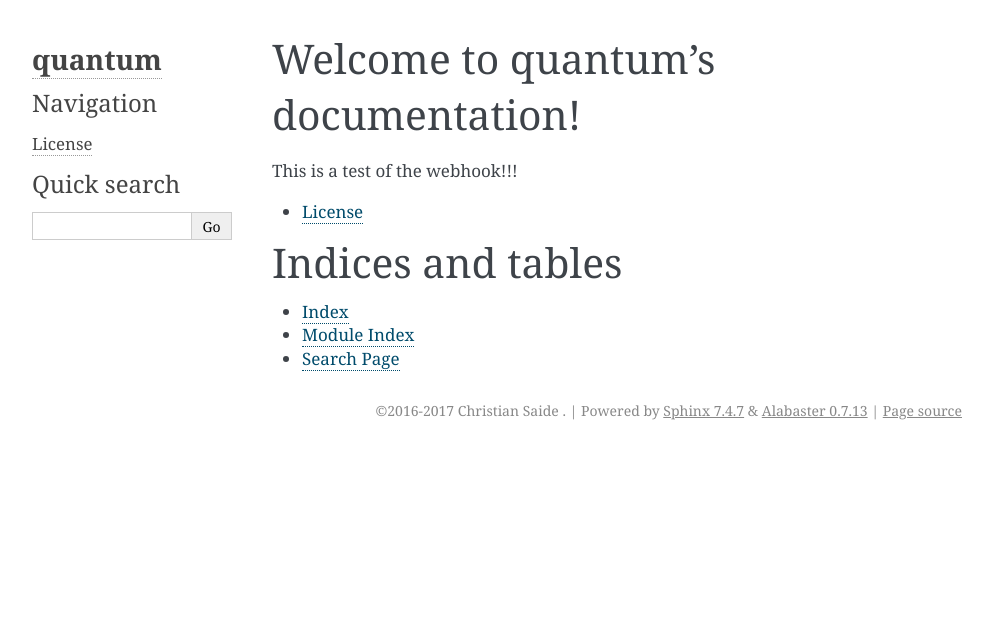
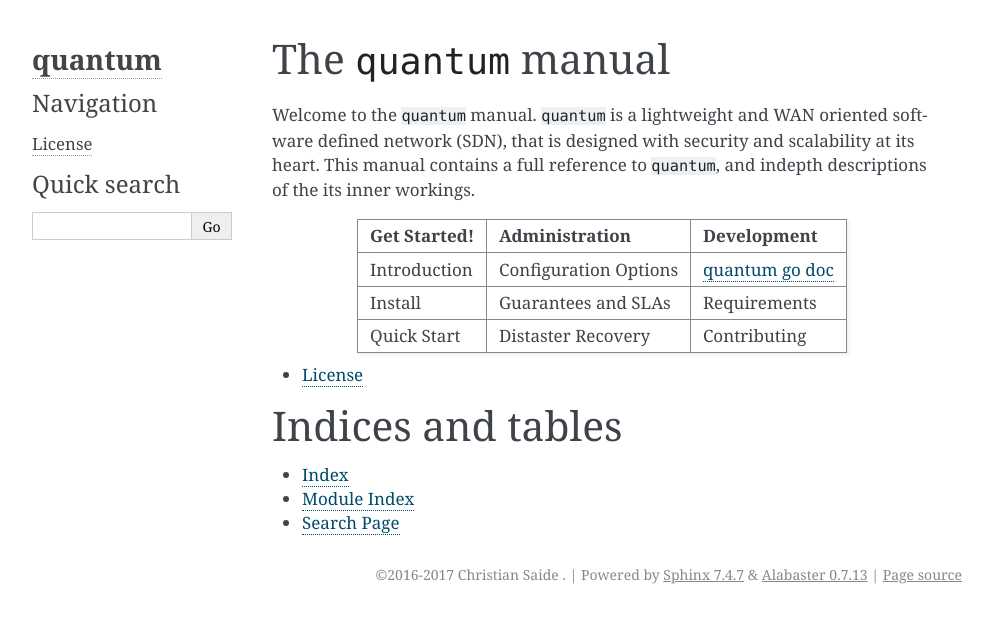
Before and after one commit to supernomad/quantum, a Sphinx documentation site: the page built from docs/index.rst, in a window 1280 px wide. Shown: the top 623 px of the page, without its empty margins (148-1141 px from the left). Built offline with Sphinx 7.4.7, drawn with Linux system fonts in a browser that asks for light colours.

Commit message:
Testing some formating out

```diff
--- a/docs/index.rst
+++ b/docs/index.rst
@@ -1,7 +1,26 @@
-Welcome to quantum's documentation!
+The ``quantum`` manual
 ===================================
 
-This is a test of the webhook!!!
+Welcome to the ``quantum`` manual. ``quantum`` is a lightweight and WAN oriented software defined network (SDN), that is designed with security and scalability at its heart. This manual contains a full reference to ``quantum``, and indepth descriptions of the its inner workings.
+
+
+.. list-table::
+   :widths: auto
+   :header-rows: 1
+   :align: center
+
+   * - Get Started!
+     - Administration
+     - Development
+   * - Introduction
+     - Configuration Options
+     - `quantum go doc <https://godoc.org/github.com/supernomad/quantum/>`_
+   * - Install
+     - Guarantees and SLAs
+     - Requirements
+   * - Quick Start
+     - Distaster Recovery
+     - Contributing
 
 .. toctree::
    :maxdepth: 2
```
Also changed, not shown: 1 other file.
